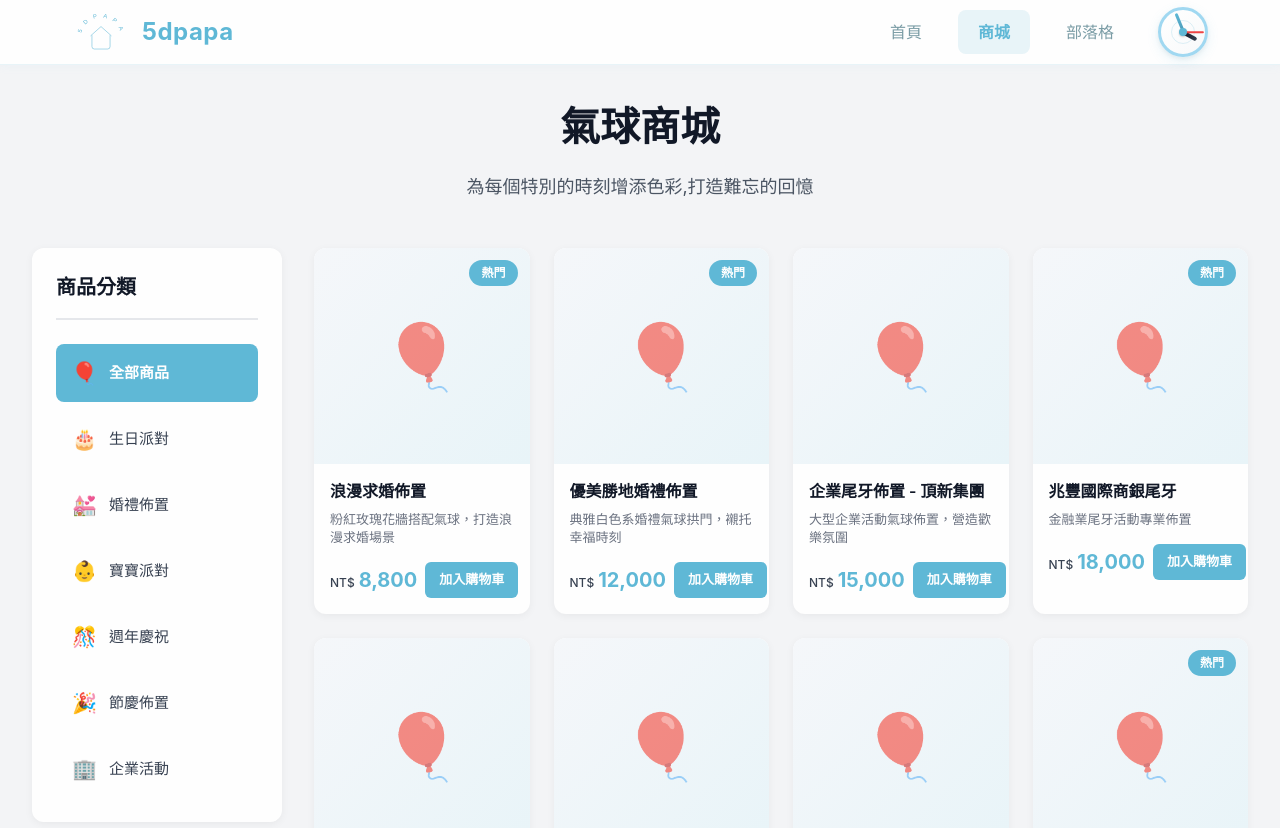
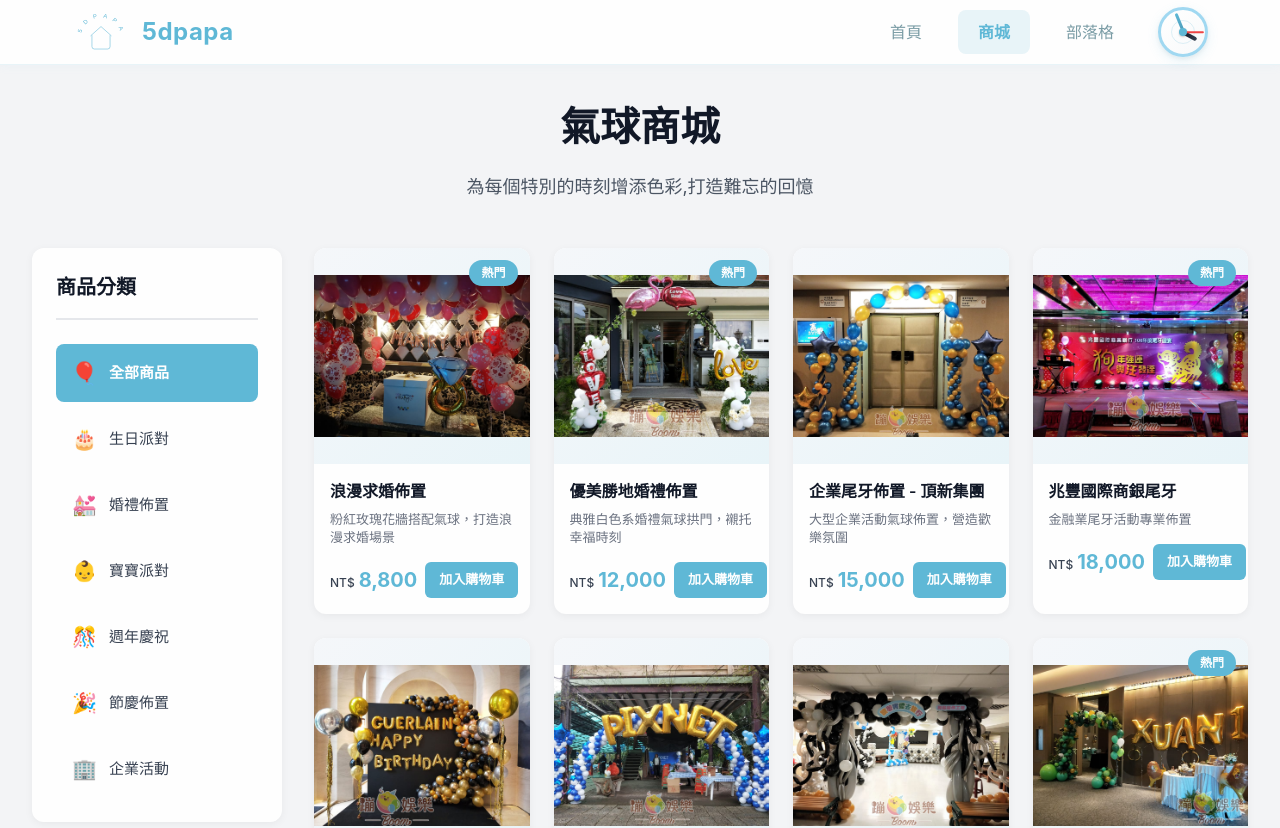
Before and after one commit to elvis1056/elvis1056.github.io, a Next.js app: page /5dpapa/shop in a window 1280 px wide. Shown: the top 828 px of the page. Built offline with nearby package versions, Linux system fonts and the light colour scheme.

Commit message:
feat: ProductCard 使用 Next.js Image 顯示產品圖片

```diff
--- a/features/shop/ProductCard/index.tsx
+++ b/features/shop/ProductCard/index.tsx
@@ -1,5 +1,6 @@
 'use client';
 
+import Image from 'next/image';
 import styled from 'styled-components';
 
 import type { Product } from '@/types';
@@ -16,7 +17,16 @@ function ProductCard({ product, className }: ProductCardProps) {
     <article className={className}>
       <div className="card-image-wrapper">
         <div className="card-image">
-          <span className="image-placeholder">🎈</span>
+          {product.imageUrl ? (
+            <Image
+              src={product.imageUrl}
+              alt={product.name}
+              fill
+              style={{ objectFit: 'contain' }}
+            />
+          ) : (
+            <span className="image-placeholder">🎈</span>
+          )}
         </div>
         {product.featured && <span className="badge">熱門</span>}
       </div>
```
